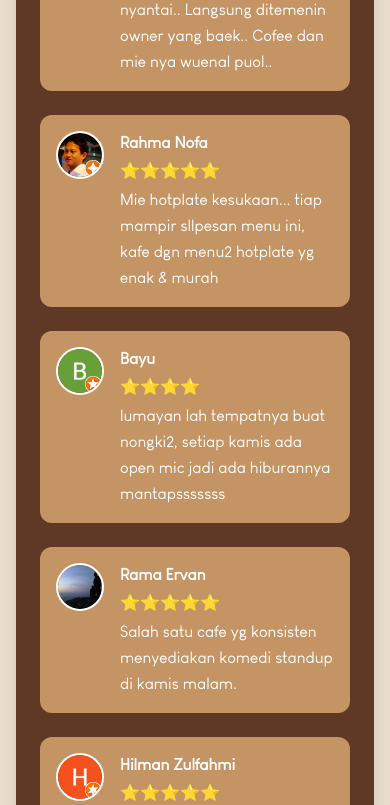
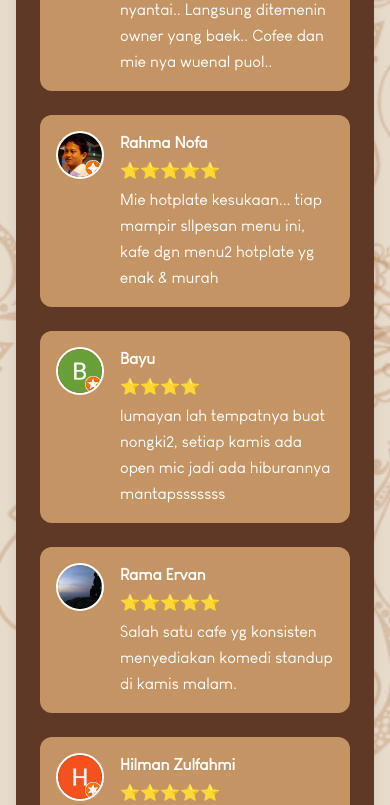
Before and after one commit to Snydexn/330-kopi, a React (Vite) app: page /testimoni in a window 390 px wide. Shown: the part 1195-2000 px from the top of the page. Built offline with nearby package versions, Linux system fonts and the light colour scheme; a web font is replaced by a local one.

Commit message:
perbaikan ornamen

```diff
--- a/src/pages/Testimoni.jsx
+++ b/src/pages/Testimoni.jsx
@@ -97,7 +97,7 @@ const Testimoni = () => {
       data-aos-duration="1000"
       style={{ fontFamily: 'Louis George Cafe' }}
     >
-      {/* Ornamen Kiri */}
+{/* Ornamen Kiri Desktop */}
 <img
   src="/assets/bg/Kiri_Testi.png"
   alt="Ornamen Kiri"
@@ -113,7 +113,22 @@ const Testimoni = () => {
     z-0"
 />
 
-    {/* Ornamen Kanan */}
+{/* Ornamen Kiri Mobile */}
+<img
+  src="/assets/bg/Kiri_Testi.png"
+  alt="Ornamen Kiri Mobile"
+  className="
+    block md:hidden
+    absolute
+    top-0 left-0
+    w-[180vw] h-[180vh]
+    object-cover
+    opacity-20
+    pointer-events-none
+    z-0"
+/>
+
+{/* Ornamen Kanan Desktop */}
 <img
   src="/assets/bg/Kanan_Testi.png"
   alt="Ornamen Kanan"
@@ -128,6 +143,22 @@ const Testimoni = () => {
     pointer-events-none
     z-0"
 />
+
+{/* Ornamen Kanan Mobile */}
+<img
+  src="/assets/bg/Kanan_Testi.png"
+  alt="Ornamen Kanan Mobile"
+  className="
+    block md:hidden
+    absolute
+    bottom-0 right-0
+    w-[180vw] h-[180vh]
+    object-cover
+    opacity-20
+    pointer-events-none
+    z-0"
+/>
+
 
 
       {/* Konten Utama */}
```
Lines whose indentation alone changed are shown as unchanged.
